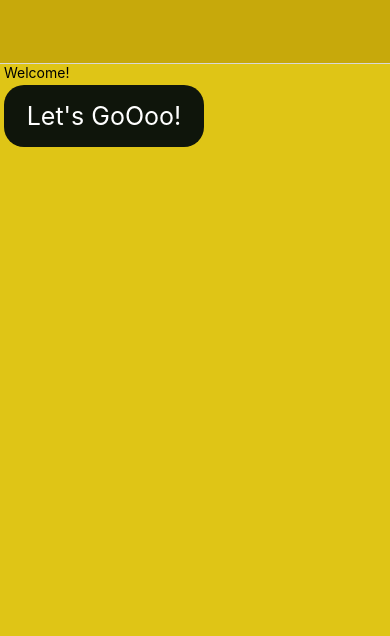
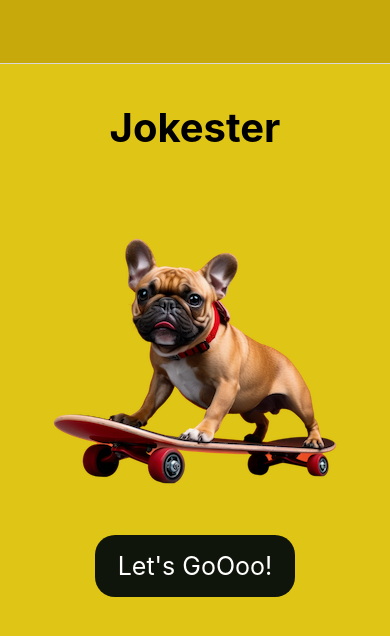
Before and after one commit to ThuyTTTN/Jokester, a React Native app: screen /Welcome in a window 390 px wide. Shown: the top 636 px of the page. Built offline with nearby package versions, Linux system fonts and the light colour scheme.

Commit message:
feat: welcome screen and image

```diff
--- a/screens/WelcomeScreen.jsx
+++ b/screens/WelcomeScreen.jsx
@@ -1,5 +1,6 @@
-import { Text, View, StyleSheet, Button } from "react-native";
+import { Text, View, StyleSheet, Image } from "react-native";
 import PrimaryButton from "../component/PrimaryButton";
+import dogSkateboard from "../assets/images/dogSkateboard.png";
 
 const WelcomeScreen = ({ navigation }) => {
   const handleOnPress = () => {
@@ -7,8 +8,11 @@ const WelcomeScreen = ({ navigation }) => {
   };
 
   return (
-    <View>
-      <Text> Welcome!</Text>
+    <View style={styles.container}>
+      <Text style={styles.titleStyle}>Jokester</Text>
+      <View style={styles.imageContainer}>
+        <Image source={dogSkateboard} style={styles.imageStyle} />
+      </View>
       <PrimaryButton onPress={handleOnPress} width={200} fontSize={25}>
         Let's GoOoo!
       </PrimaryButton>
@@ -17,3 +21,21 @@ const WelcomeScreen = ({ navigation }) => {
 };
 
 export default WelcomeScreen;
+
+const styles = StyleSheet.create({
+  container: {
+    flex: 3,
+    alignItems: "center",
+    justifyContent: "flex-start",
+  },
+  titleStyle: {
+    fontSize: 40,
+    fontWeight: "bold",
+    marginTop: "10%",
+    marginBottom: "20%",
+  },
+  imageContainer: {
+    marginBottom: "10%",
+  },
+  imageStyle: {},
+});
```
Also changed, not shown: assets/images/dogSkateboard.png (added), 1 other file (tests, documents, lock files or other folders).
